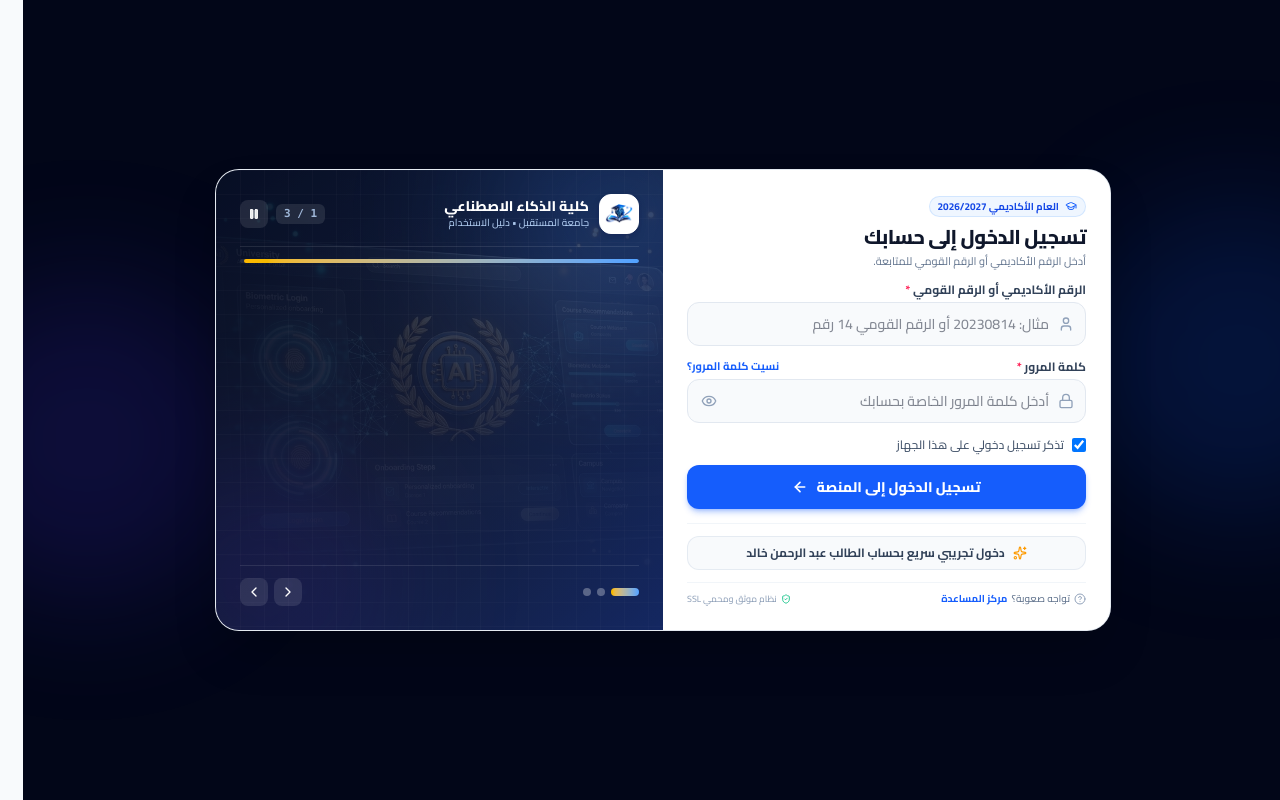
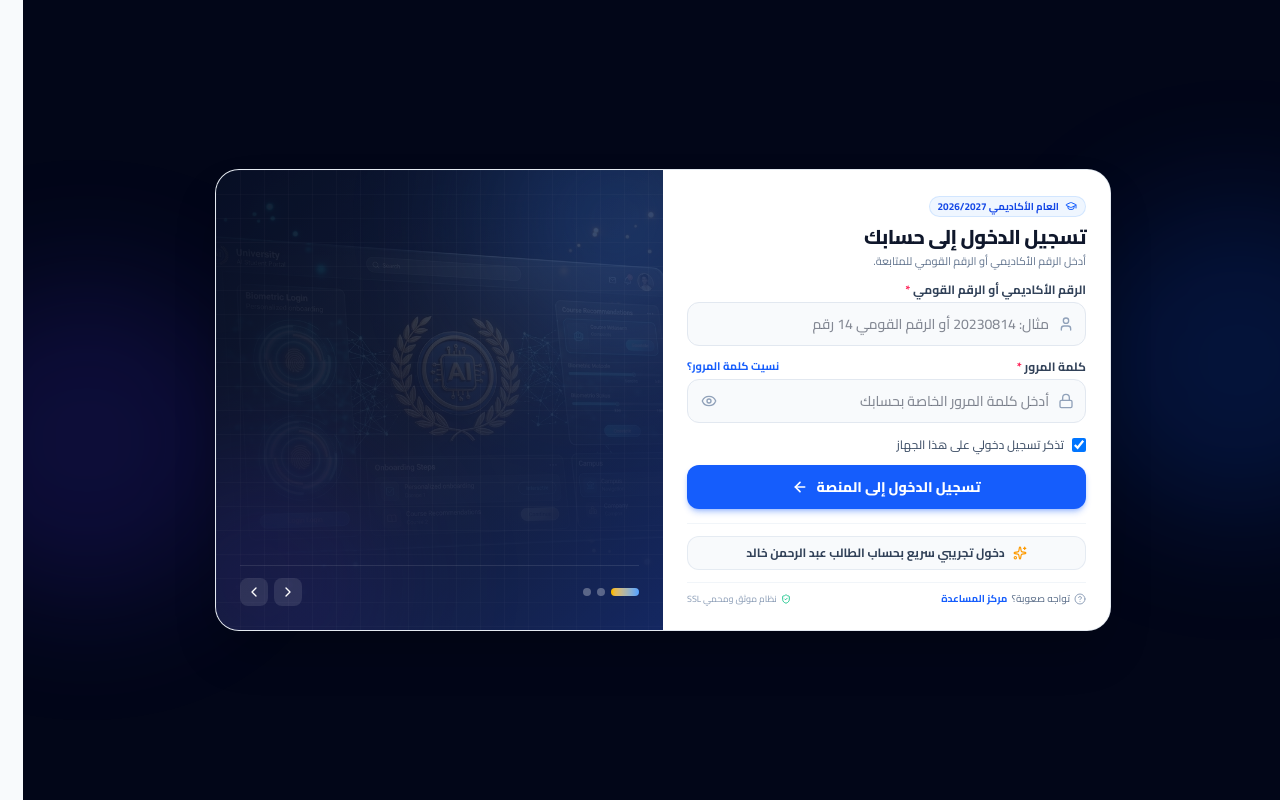
Before and after one commit to nour714/university, a Next.js app: page /login in a window 1280 px wide. Built offline with nearby package versions, Linux system fonts and the light colour scheme.

Commit message:
style(auth): remove top header bar from cinematic onboarding slider

```diff
--- a/components/auth/AuthCinematicShowcase.tsx
+++ b/components/auth/AuthCinematicShowcase.tsx
@@ -3,16 +3,11 @@
 import { useState, useEffect, useRef } from 'react';
 import Image from 'next/image';
 import {
-  Sparkles,
   KeyRound,
   CheckCircle2,
   BookOpen,
   ChevronRight,
   ChevronLeft,
-  Play,
-  Pause,
-  ArrowRight,
-  ShieldCheck,
   GraduationCap,
   FileText
 } from 'lucide-react';
@@ -226,60 +221,11 @@ export function AuthCinematicShowcase() {
       </div>
 
       {/* ============================================================== */}
-      {/* 1. TOP HEADER: University Emblem & Live Slide Progress Bar     */}
-      {/* ============================================================== */}
-      <div className="relative z-10 flex items-center justify-between pb-3 border-b border-white/10">
-        <div className="flex items-center gap-2.5">
-          <div className="w-10 h-10 rounded-xl bg-white border border-white shadow-md shadow-blue-950/50 flex items-center justify-center p-1 shrink-0">
-            <Image
-              src="/logo.png"
-              alt="شعار كلية الذكاء الاصطناعي"
-              width={32}
-              height={32}
-              className="w-full h-full object-contain select-none"
-              priority
-              unoptimized
-            />
-          </div>
-          <div>
-            <h3 className="text-xs sm:text-sm font-extrabold text-white leading-tight">
-              كلية الذكاء الاصطناعي
-            </h3>
-            <p className="text-[10px] text-blue-200/90 font-medium">جامعة المستقبل • دليل الاستخدام</p>
-          </div>
-        </div>
-
-        {/* Slide Counter & Pause/Play Indicator */}
-        <div className="flex items-center gap-2">
-          <span className="text-[11px] font-bold font-mono text-blue-200/80 bg-white/10 px-2 py-0.5 rounded-md backdrop-blur-xs">
-            {currentSlideIndex + 1} / {SLIDES.length}
-          </span>
-          <button
-            type="button"
-            onClick={() => setIsPaused(!isPaused)}
-            className="w-7 h-7 rounded-lg bg-white/10 hover:bg-white/20 text-white/90 flex items-center justify-center transition-colors cursor-pointer"
-            title={isPaused ? 'تشغيل العرض التلقائي' : 'إيقاف مؤقت'}
-            aria-label={isPaused ? 'تشغيل' : 'إيقاف مؤقت'}
-          >
-            {isPaused ? <Play className="w-3 h-3 fill-current" /> : <Pause className="w-3 h-3 fill-current" />}
-          </button>
-        </div>
-      </div>
-
-      {/* Thin Synchronized Cinematic Progress Bar */}
-      <div className="relative z-10 w-full h-1 bg-white/10 rounded-full overflow-hidden my-3">
-        <div
-          className="h-full bg-gradient-to-r from-amber-400 to-blue-400 transition-all duration-75 ease-linear rounded-full"
-          style={{ width: `${progress}%` }}
-        />
-      </div>
-
-      {/* ============================================================== */}
-      {/* 2. CENTER CONTENT: Dynamic Slide with Animated Reveal          */}
+      {/* CENTER CONTENT: Dynamic Slide with Animated Reveal             */}
       {/* ============================================================== */}
       <div
         key={currentSlide.id}
-        className="relative z-10 my-auto py-2 space-y-3 animate-fadeIn"
+        className="relative z-10 my-auto py-3 space-y-3 animate-fadeIn"
       >
         {/* Step Badge Pill */}
         <div className="inline-flex items-center gap-1.5 px-2.5 py-0.5 rounded-full bg-white/10 text-blue-200 text-[10px] font-extrabold border border-white/15 backdrop-blur-md">
```
